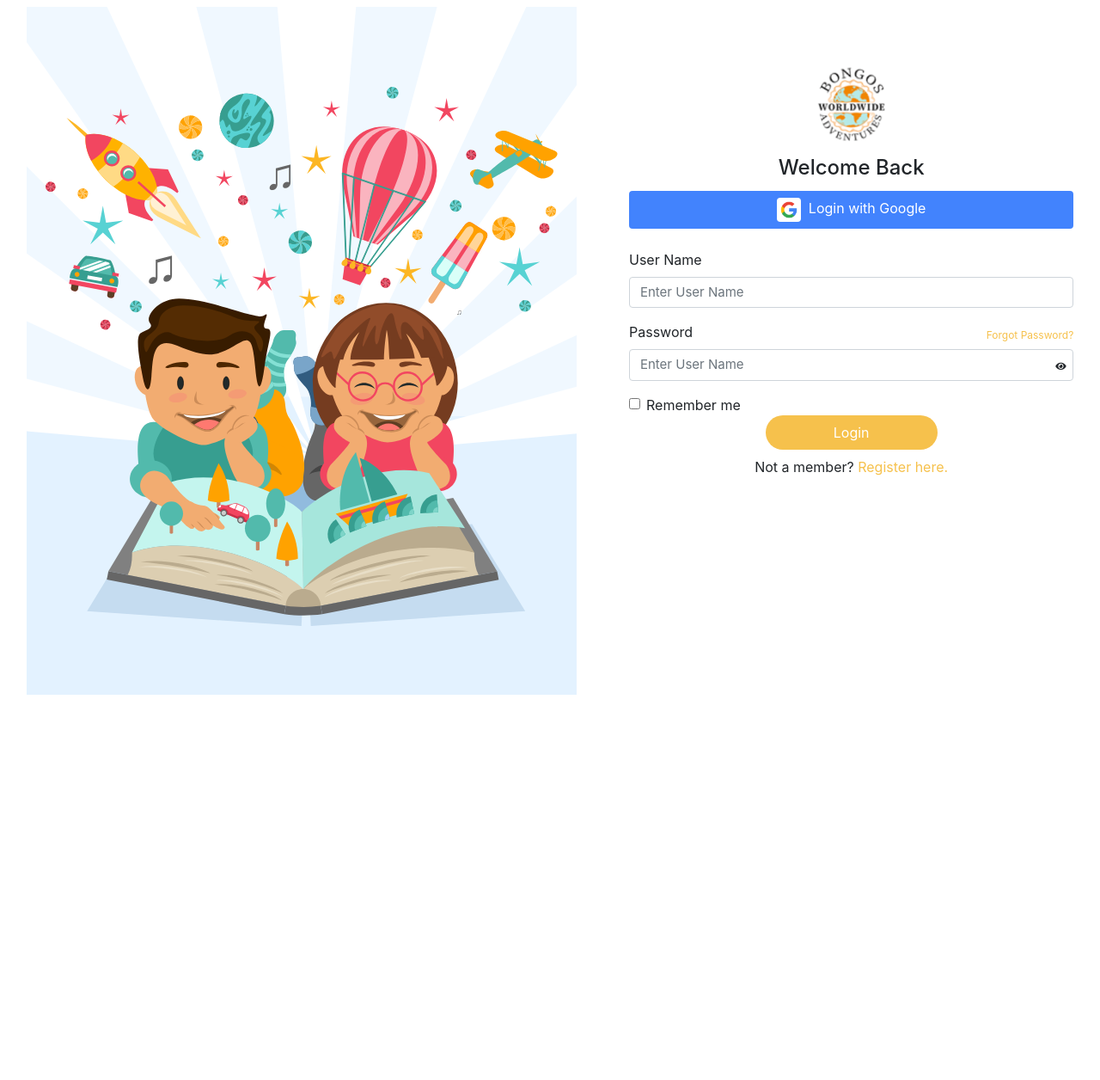
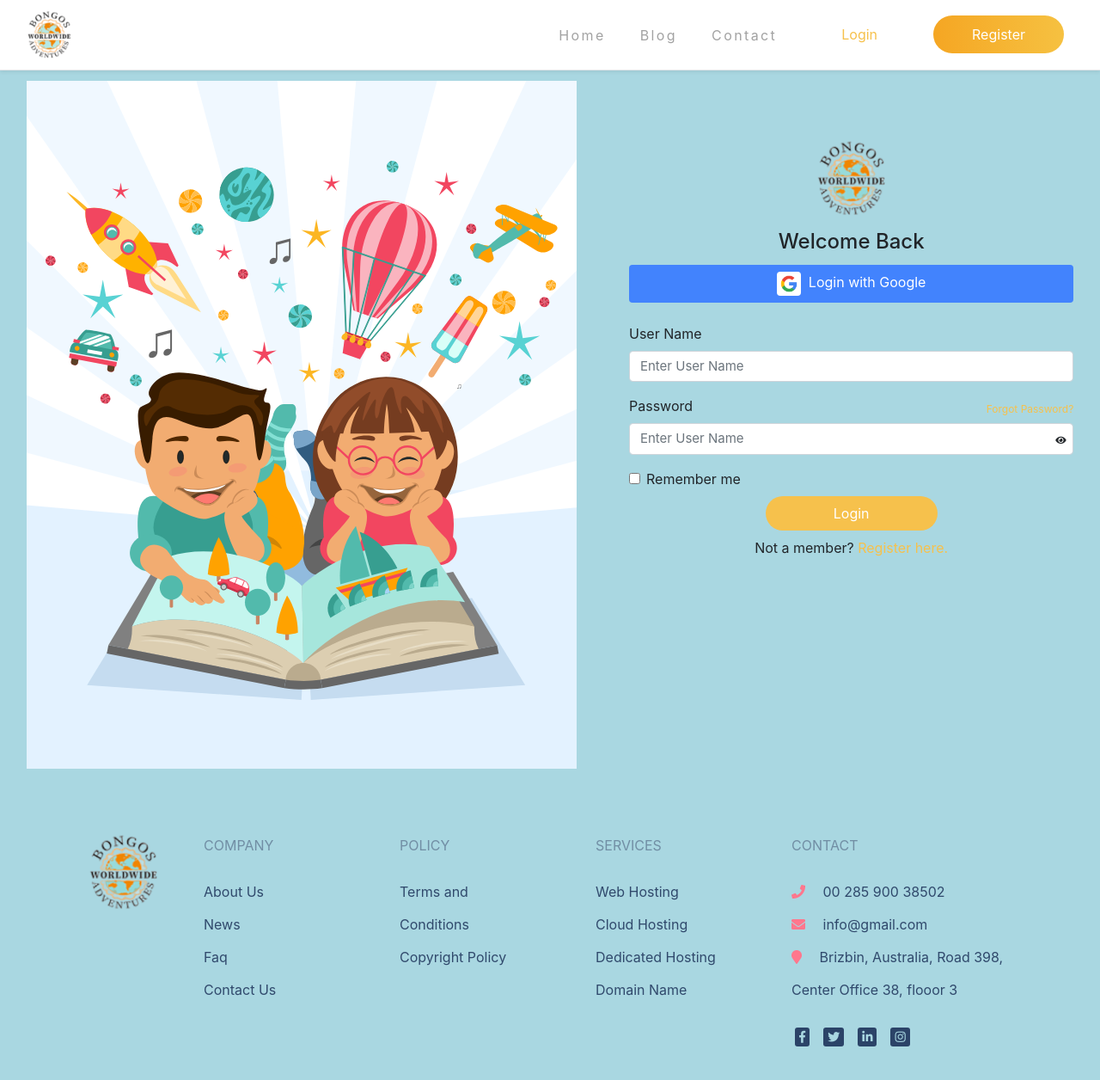
Before and after one commit to tirumalasrija/writers_club, an Angular app: page /login in a window 1280 px wide. Shown: the whole page at 86% size. Before the commit the page ends 832 px from the top, so only its background shows below. Built offline with nearby package versions, Linux system fonts and the light colour scheme.

Commit message:
Header & Footer

```diff
--- a/src/app/app.component.html
+++ b/src/app/app.component.html
@@ -1,3 +1,4 @@
 
-
+<app-header></app-header>
 <router-outlet></router-outlet>
+<app-footer></app-footer>
--- a/src/app/footer/footer.component.css
+++ b/src/app/footer/footer.component.css
@@ -0,0 +1,35 @@
+.footer-m ul {
+    padding: 0;
+    list-style: none;
+    line-height: 38px;
+}
+.footer-m ul li a {
+    color: #30496C;
+}
+.footer-m .color {
+    color: #718EA4;
+}
+
+.footer-m .social {
+    background-color: #2B4368;
+    padding: 4px 5px;
+    color: #A9D7E1!important;
+    border-radius: 3px;
+    transition: all 0.5s ease;
+
+}
+.list-inline-item a {
+    margin: 0;
+    padding: 0;
+
+}
+
+.list-inline-item a:hover  {
+    margin: 0;
+    padding: 0;
+
+}
+
+.footer-m a i {
+    color: #FF778D;
+}
--- a/src/app/footer/footer.component.html
+++ b/src/app/footer/footer.component.html
@@ -1 +1,100 @@
-<p>footer works!</p>
+<!-- Footer -->
+<footer class="page-footer font-small mdb-color pt-4">
+
+    <!-- Footer Links -->
+    <div class="container text-center text-md-left">
+
+      <!-- Footer links -->
+      <div class="row text-center text-md-left mt-3 pb-3 footer-m">
+
+        <!-- Grid column -->
+        <div class="col-md-2 col-lg-1 mx-auto mt-2">
+          <a class="navbar-brand" href="#"><img src="/assets/Reg_Bingos_logo.png" style="width:80px;"/></a>
+      </div>
+      <!-- Grid column -->
+
+
+       <!-- Grid column -->
+       <div class="col-md-2 col-lg-2 mx-auto mt-3">
+        <h6 class="text-uppercase mb-4 font-weight-normal color">Company</h6>
+        <ul>
+          <li><a href="#!">About Us</a></li>
+          <li><a href="#!">News</a></li>
+          <li><a href="#!">Faq</a></li>
+          <li> <a href="#!">Contact Us</a></li>
+        </ul>
+      </div>
+      <!-- Grid column -->
+
+
+
+      <!-- Grid column -->
+      <div class="col-md-2 col-lg-2 mx-auto mt-3">
+        <h6 class="text-uppercase mb-4 font-weight-normal color">Policy</h6>
+        <ul>
+          <li><a href="#!">Terms and Conditions</a></li>
+          <li><a href="#!">Copyright Policy</a></li>
+        </ul>
+      </div>
+      <!-- Grid column -->
+
+
+
+      <!-- Grid column -->
+      <div class="col-md-3 col-lg-2 mx-auto mt-3">
+        <h6 class="text-uppercase mb-4 font-weight-normal color">Services</h6>
+        <ul>
+          <li><a href="#!">Web Hosting</a></li>
+          <li><a href="#!">Cloud Hosting</a></li>
+          <li><a href="#!">Dedicated Hosting</a></li>
+          <li> <a href="#!">Domain Name</a></li>
+        </ul>
+      </div>
+
+        <!-- Grid column -->
+        <div class="col-md-4 col-lg-3 mx-auto mt-3">
+          <h6 class="text-uppercase mb-4 font-weight-normal color">Contact</h6>
+          <ul>
+            <li><a href="#!"> <i class="fas fa-phone mr-3"></i> 00 285 900 38502</a></li>
+            <li><a href="#!"><i class="fas fa-envelope mr-3"></i> info@gmail.com</a></li>
+            <li><a href="#!"><i class="fas fa-map-marker mr-3"></i> Brizbin, Australia, Road 398, Center Office 38, flooor 3</a></li>
+          </ul>
+             <!-- Social buttons -->
+          <div class="text-center text-md-left ">
+            <ul class="list-unstyled list-inline">
+              <li class="list-inline-item">
+                <a  href="#!" class="btn-floating btn-sm rgba-white-slight mx-1 ">
+                  <i class="fab fa-facebook-f social"></i>
+                </a>
+              </li>
+              <li class="list-inline-item">
+                <a  href="#!" class="btn-floating btn-sm rgba-white-slight mx-1">
+                  <i class="fab fa-twitter social"></i>
+                </a>
+              </li>
+              <li class="list-inline-item">
+                <a  href="#!" class="btn-floating btn-sm rgba-white-slight mx-1">
+                    <i class="fab fa-linkedin-in social"></i>
+
+                </a>
+              </li>
+              <li class="list-inline-item">
+                <a href="#!" class="btn-floating btn-sm rgba-white-slight mx-1">
+                    <i class="fab fa-instagram social"></i>
+                </a>
+              </li>
+            </ul>
+          </div>
+        </div>
+        <!-- Grid column -->
+
+      </div>
+      <!-- Footer links -->
+
+
+
+    </div>
+    <!-- Footer Links -->
+
+  </footer>
+  <!-- Footer -->
--- a/src/app/header/header.component.css
+++ b/src/app/header/header.component.css
@@ -0,0 +1,106 @@
+.navbar-dark .navbar-brand img {width:51px;}
+.bg-white {
+    background-color: #fff!important;
+}
+.border-bottom {
+    border-bottom: 1px solid #dee2e6!important;
+}
+.shadow-sm {
+    box-shadow: 0 .125rem .25rem rgba(0,0,0,.075)!important;
+}
+
+.navbar-dark .navbar-nav .nav-link:hover {
+    color:#334A6E;
+}
+
+.navbar-dark .navbar-nav .nav-link {
+    color:#a2a2a2;
+    padding: 0 20px;
+}
+
+ul.navbar-nav {
+    margin:0;
+    padding: 0;
+    display: table;
+  }
+  li.nav-item {
+    display: table-cell;
+    position: relative;
+    padding: 15px 0;
+  }
+  a.nav-link {
+    color: #fff;
+    text-decoration: none;
+    letter-spacing: 0.15em;
+    display: inline-block;
+    position: relative;
+  }
+
+  a.nav-link:after {
+    content: "";
+    display: block;
+    height: 6px;
+    left: 50%;
+    position: absolute;
+    background: #F6C14C;
+    transition: width 0.3s ease 0s, left 0.3s ease 0s;
+    width: 0;
+    top: -29px;
+  }
+  a.nav-link:hover:after {
+    width: 100%;
+    left: 0;
+  }
+
+  ul.login_area {
+    display: flex;
+    margin-top: 15px;
+    flex-direction: row;
+    list-style: none;
+    padding-left: 0;
+}
+a.login {
+    color: #F6C14C;
+    padding: 12px 45px;
+    transition: all 0.5s ease;
+}
+li.login_one {
+    margin: 0 10px;
+}
+.navbar{padding: .5rem 2rem;}
+a.login:hover {
+    color: #fff;
+    background-color: #F6C14C;
+    border-radius: 40px;
+    text-decoration: none;
+    background-repeat: repeat-y;
+    /* Safari 4-5, Chrome 1-9 */
+    background: -webkit-gradient(linear, left top, right top, from(#F6C141), to(#F5A623));
+    /* Safari 5.1, Chrome 10+ */
+    background: -webkit-linear-gradient(left, #F5A623, #F6C141);
+    /* Firefox 3.6+ */
+    background: -moz-linear-gradient(left, #F5A623, #F6C141);
+    /* IE 10 */
+    background: -ms-linear-gradient(left, #F5A623, #F6C141);
+    /* Opera 11.10+ */
+    background: -o-linear-gradient(left, #F5A623, #F6C141);
+}
+
+a.login.active {
+    color: #fff;
+    background-color: #F6C14C;
+    border-radius: 40px;
+    text-decoration: none;
+    background-repeat: repeat-y;
+    /* Safari 4-5, Chrome 1-9 */
+    background: -webkit-gradient(linear, left top, right top, from(#F6C141), to(#F5A623));
+    /* Safari 5.1, Chrome 10+ */
+    background: -webkit-linear-gradient(left, #F5A623, #F6C141);
+    /* Firefox 3.6+ */
+    background: -moz-linear-gradient(left, #F5A623, #F6C141);
+    /* IE 10 */
+    background: -ms-linear-gradient(left, #F5A623, #F6C141);
+    /* Opera 11.10+ */
+    background: -o-linear-gradient(left, #F5A623, #F6C141);
+}
+.navbar-dark .navbar-toggler {background-color: #F5A623;}
--- a/src/app/header/header.component.html
+++ b/src/app/header/header.component.html
@@ -1 +1,31 @@
-<div>hello</div>
+<!--Navbar -->
+<nav class="mb-1 navbar navbar-expand-lg navbar-dark info-color shadow-sm bg-white border-bottom">
+        <a class="navbar-brand" href="#"><img src="/assets/Reg_Bingos_logo.png"/></a>
+        <button class="navbar-toggler" type="button" data-toggle="collapse" data-target="#navbarSupportedContent-4"
+          aria-controls="navbarSupportedContent-4" aria-expanded="false" aria-label="Toggle navigation">
+          <span class="navbar-toggler-icon"></span>
+        </button>
+        <div class="collapse navbar-collapse" id="navbarSupportedContent-4">
+          <ul class="navbar-nav ml-auto">
+            <li class="nav-item">
+              <a class="nav-link active" href="#">Home</a>
+            </li>
+            <li class="nav-item">
+              <a class="nav-link" href="#">Blog</a>
+            </li>
+            <li class="nav-item">
+              <a class="nav-link" href="#">Contact</a>
+            </li>
+
+          </ul>
+        </div>
+        <ul class="login_area">
+          <li class="login_one">
+          <a class="login" href="#">Login</a>
+          </li>
+          <li class="login_one">
+          <a class="login active" href="#">Register</a>
+          </li>
+        </ul>
+      </nav>
+      <!--/.Navbar -->
--- a/src/app/login/login.component.html
+++ b/src/app/login/login.component.html
@@ -27,7 +27,7 @@
                 </form>
           </div>
 
-          <div class="d-flex justify-content-center bd-highlight mb-2">
+          <div class="d-flex justify-content-center bd-highlight mb-2 mt-2">
               <button type="button" class="btn btn-custom">Login</button>
           </div>
             <p class="text-center">Not a member? <span class="login"><a href="#">Register here.</a></span></p>
--- a/src/styles.css
+++ b/src/styles.css
@@ -1,4 +1,7 @@
 /* You can add global styles to this file, and also import other style files */
+body {
+    background-color: #A9D7E1 !important;
+}
 @media(max-width:768px){
 
     .continer-fluid > .d-flex.justify-content-around.bd-highlight.mb-3 {
```
